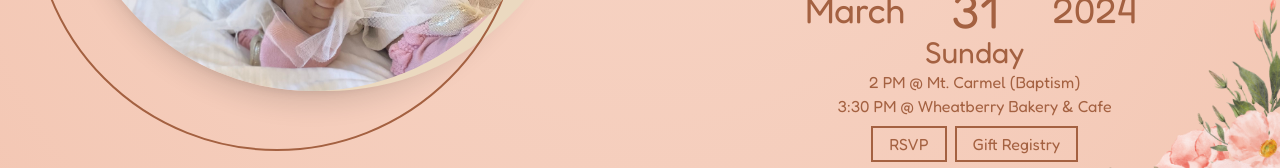
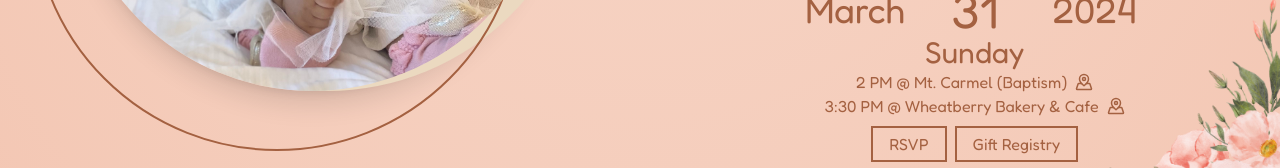
Before and after one commit to santos16426/tanya-christening, a Next.js app: page / in a window 1280 px wide. Shown: the part 554-722 px from the top of the page. Built offline with nearby package versions, Linux system fonts and the light colour scheme.

Commit message:
fixed: location click

```diff
--- a/components/Homepage/RightPane.tsx
+++ b/components/Homepage/RightPane.tsx
@@ -3,6 +3,16 @@ import { Alex_Brush } from "@next/font/google";
 import { cn } from "@/lib/utils";
 import { template } from "@/constants/template";
 import Link from "next/link";
+import {
+  ChurchIcon,
+  LocateFixed,
+  LocateFixedIcon,
+  MapPinned,
+  Navigation,
+  PiIcon,
+  PinIcon,
+  Utensils,
+} from "lucide-react";
 
 const alex = Alex_Brush({
   subsets: ["latin"],
@@ -54,9 +64,14 @@ export default function RightPane({ name, title, fullDate, locations }: Props) {
         <div className="text-4xl">{year}</div>
         <div className="col-span-3 text-3xl">{day}</div>
         {locations.map((loc, idx) => (
-          <div key={idx} className="col-span-3">
+          <div key={idx} className="col-span-3 hover:underline">
             <Link href={generateMapLink(loc)} target="_blank">
-              {loc.time} @ {loc.place}
+              <p className="flex gap-2 items-center justify-center">
+                {loc.time} @ {loc.place}
+                <span>
+                  <MapPinned size="18px" />
+                </span>
+              </p>
             </Link>
           </div>
         ))}
--- a/constants/template.ts
+++ b/constants/template.ts
@@ -78,8 +78,8 @@ export const eventDetails = {
     type:'restaurant',
     place: 'Wheatberry Bakery & Cafe',
     time: '3:30 PM',
-    lat: '14.630365960106852',
-    long: '121.03072251972857',
+    lat: '14.6295578649709',
+    long: '121.03173661219138',
     shortLocation: ''
   }],
   motif: {
```
